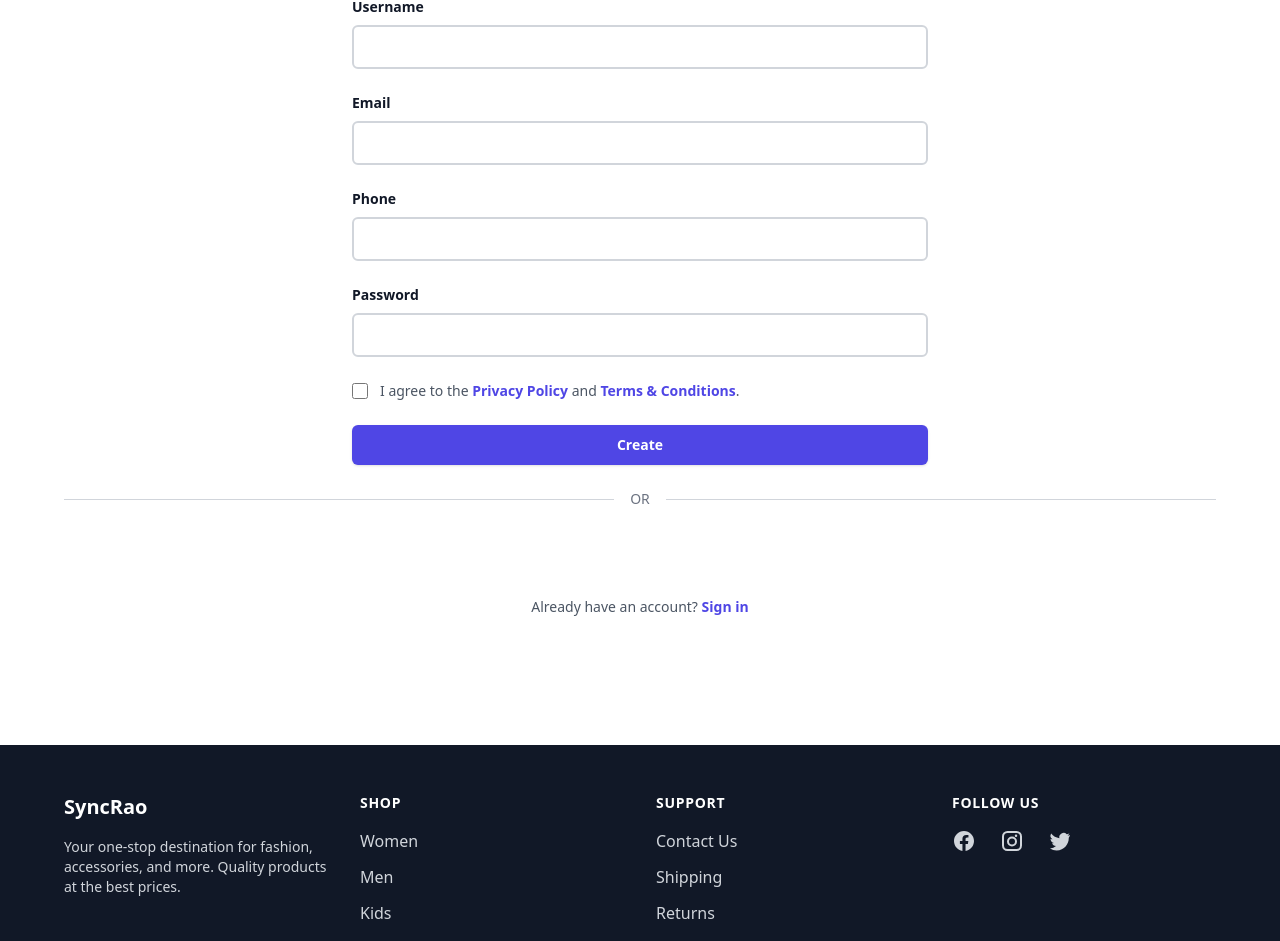
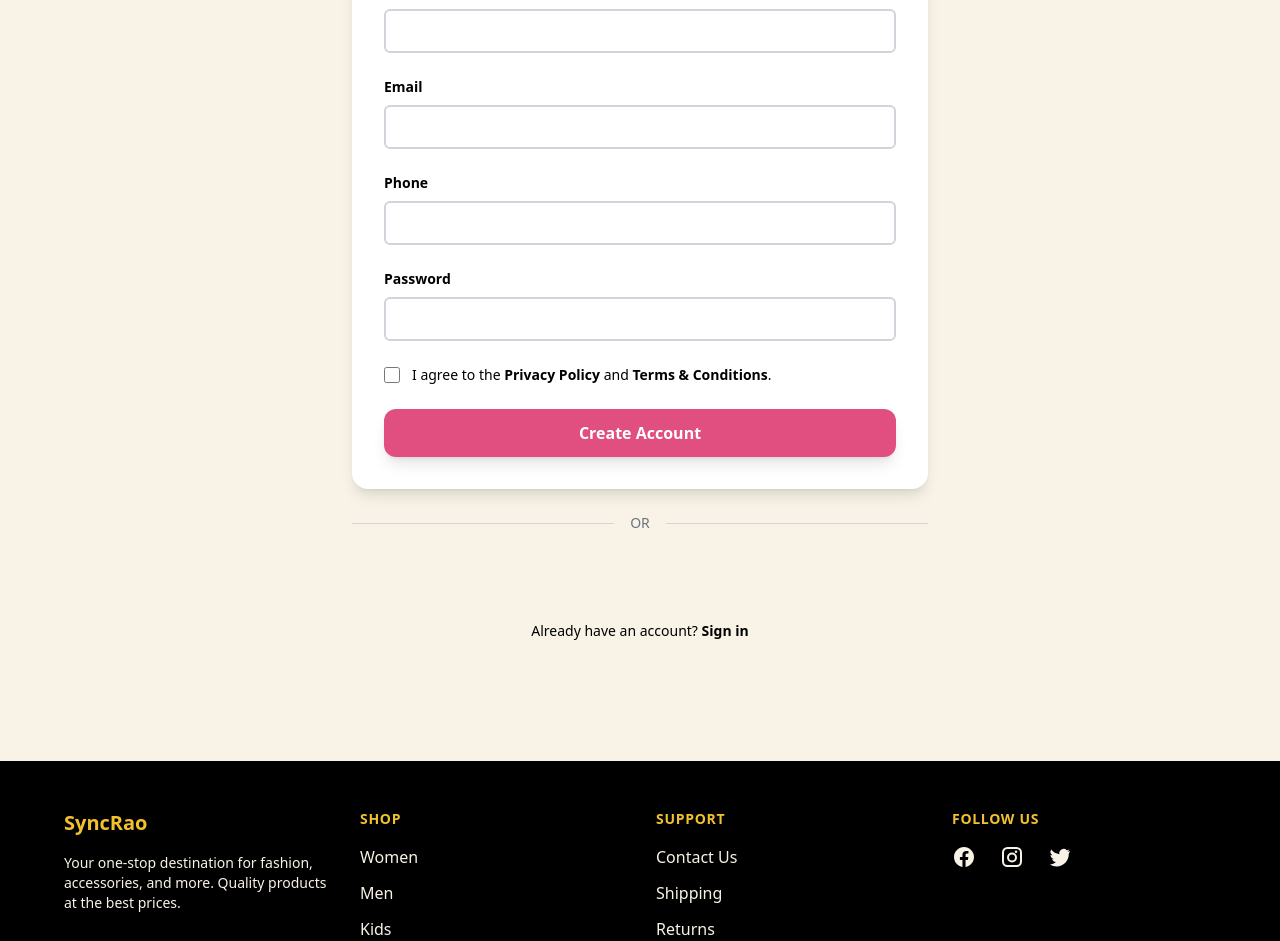
Before and after one commit to syncrao/Rajputi-E-Commerce-Platform, a React (Vite) app in the folder frontend/: page /register in a window 1280 px wide. Shown: the part 400-1341 px from the top of the page. Built offline with nearby package versions, Linux system fonts and the light colour scheme.

Commit message:
added style

```diff
--- a/frontend/src/components/Footer.jsx
+++ b/frontend/src/components/Footer.jsx
@@ -1,12 +1,12 @@
 export default function Footer() {
   return (
-    <footer className="bg-gray-900 text-gray-300">
+    <footer className="bg-rajputi-green text-rajputi-ivory">
       <div className="mx-auto max-w-7xl px-6 py-12 sm:px-12 lg:px-16">
         <div className="grid grid-cols-1 gap-8 md:grid-cols-4">
           {/* Brand */}
           <div>
-            <h2 className="text-xl font-bold text-white">SyncRao</h2>
-            <p className="mt-4 text-sm">
+            <h2 className="text-xl font-bold text-rajputi-yellow">SyncRao</h2>
+            <p className="mt-4 text-sm text-rajputi-ivory">
               Your one-stop destination for fashion, accessories, and more.
               Quality products at the best prices.
             </p>
@@ -14,38 +14,38 @@ export default function Footer() {
 
           {/* Shop */}
           <div>
-            <h3 className="text-sm font-semibold text-white uppercase tracking-wider">
+            <h3 className="text-sm font-semibold text-rajputi-yellow uppercase tracking-wider">
               Shop
             </h3>
             <ul className="mt-4 space-y-3">
-              <li><a href="#" className="hover:text-white">Women</a></li>
-              <li><a href="#" className="hover:text-white">Men</a></li>
-              <li><a href="#" className="hover:text-white">Kids</a></li>
-              <li><a href="#" className="hover:text-white">New Arrivals</a></li>
+              <li><a href="#" className="hover:text-rajputi-pink">Women</a></li>
+              <li><a href="#" className="hover:text-rajputi-pink">Men</a></li>
+              <li><a href="#" className="hover:text-rajputi-pink">Kids</a></li>
+              <li><a href="#" className="hover:text-rajputi-pink">New Arrivals</a></li>
             </ul>
           </div>
 
           {/* Support */}
           <div>
-            <h3 className="text-sm font-semibold text-white uppercase tracking-wider">
+            <h3 className="text-sm font-semibold text-rajputi-yellow uppercase tracking-wider">
               Support
             </h3>
             <ul className="mt-4 space-y-3">
-              <li><a href="#" className="hover:text-white">Contact Us</a></li>
-              <li><a href="#" className="hover:text-white">Shipping</a></li>
-              <li><a href="#" className="hover:text-white">Returns</a></li>
-              <li><a href="#" className="hover:text-white">FAQs</a></li>
+              <li><a href="#" className="hover:text-rajputi-pink">Contact Us</a></li>
+              <li><a href="#" className="hover:text-rajputi-pink">Shipping</a></li>
+              <li><a href="#" className="hover:text-rajputi-pink">Returns</a></li>
+              <li><a href="#" className="hover:text-rajputi-pink">FAQs</a></li>
             </ul>
           </div>
 
           {/* Social */}
           <div>
-            <h3 className="text-sm font-semibold text-white uppercase tracking-wider">
+            <h3 className="text-sm font-semibold text-rajputi-yellow uppercase tracking-wider">
               Follow Us
             </h3>
             <div className="mt-4 flex space-x-6">
               {/* Facebook */}
-              <a href="#" className="hover:text-white" aria-label="Facebook">
+              <a href="#" className="hover:text-rajputi-pink" aria-label="Facebook">
                 <svg className="h-6 w-6 fill-current" viewBox="0 0 24 24">
                   <path d="M22 12c0-5.52-4.48-10-10-10S2 6.48 2 12c0 5
                   3.66 9.13 8.44 9.88v-6.99h-2.54V12h2.54V9.79c0-2.5
@@ -56,7 +56,7 @@ export default function Footer() {
               </a>
 
               {/* Instagram */}
-              <a href="#" className="hover:text-white" aria-label="Instagram">
+              <a href="#" className="hover:text-rajputi-pink" aria-label="Instagram">
                 <svg className="h-6 w-6 fill-current" viewBox="0 0 24 24">
                   <path d="M7.5 2h9A5.5 5.5 0 0 1 22 7.5v9a5.5 5.5 0 0
                   1-5.5 5.5h-9A5.5 5.5 0 0 1 2 16.5v-9A5.5 5.5 0 0
@@ -69,7 +69,7 @@ export default function Footer() {
               </a>
 
               {/* Twitter/X */}
-              <a href="#" className="hover:text-white" aria-label="Twitter">
+              <a href="#" className="hover:text-rajputi-pink" aria-label="Twitter">
                 <svg className="h-6 w-6 fill-current" viewBox="0 0 24 24">
                   <path d="M22 5.92c-.77.35-1.6.58-2.46.69a4.3
                   4.3 0 0 0 1.88-2.37 8.59 8.59 0 0 1-2.72
@@ -88,7 +88,7 @@ export default function Footer() {
         </div>
 
         {/* Bottom */}
-        <div className="mt-12 border-t border-gray-700 pt-6 text-center text-sm">
+        <div className="mt-12 border-t border-rajputi-yellow pt-6 text-center text-sm text-rajputi-ivory">
           <p>&copy; {new Date().getFullYear()} SyncRao. All rights reserved.</p>
         </div>
       </div>
--- a/frontend/src/components/Layout.jsx
+++ b/frontend/src/components/Layout.jsx
@@ -4,12 +4,17 @@ import Footer from "./Footer";
 
 export default function Layout() {
   return (
-    <>
+    <div className="bg-rajputi-ivory min-h-screen flex flex-col">
+      {/* Navbar */}
       <Navbar />
-      <div className="min-h-[80vh] sm:mx-6 lg:mx-8 ">
+
+      {/* Page content */}
+      <main className="flex-1 min-h-[60vh] px-4 sm:px-6 lg:px-8 py-6">
         <Outlet />
-      </div>
+      </main>
+
+      {/* Footer */}
       <Footer />
-    </>
+    </div>
   );
 }
--- a/frontend/src/screens/RegisterScreen.jsx
+++ b/frontend/src/screens/RegisterScreen.jsx
@@ -2,13 +2,11 @@ import { useState } from "react";
 import axios from "axios";
 import { GoogleOAuthProvider, GoogleLogin } from "@react-oauth/google";
 import { Link, useNavigate } from "react-router-dom";
-import toast from 'react-hot-toast';
+import toast from "react-hot-toast";
 import { useDispatch } from "react-redux";
 import { googleLogin } from "../slices/authSlice";
 
-
-
-export const API_URL = import.meta.env.VITE_API_URL
+export const API_URL = import.meta.env.VITE_API_URL;
 
 export default function RegisterScreen() {
   const [formData, setFormData] = useState({
@@ -25,27 +23,16 @@ export default function RegisterScreen() {
   const navigate = useNavigate();
 
   const handleChange = (e) => {
-    setFormData({
-      ...formData,
-      [e.target.name]: e.target.value,
-    });
+    setFormData({ ...formData, [e.target.name]: e.target.value });
   };
 
   const handleFocus = (e) => {
-    setErrors({
-      ...errors,
-      [e.target.name]: "",
-    });
+    setErrors({ ...errors, [e.target.name]: "" });
   };
 
   const handleCheckbox = (e) => {
     setAgree(e.target.checked);
-    if (e.target.checked) {
-      setErrors({
-        ...errors,
-        agree: "",
-      });
-    }
+    if (e.target.checked) setErrors({ ...errors, agree: "" });
   };
 
   const validateForm = () => {
@@ -67,33 +54,20 @@ export default function RegisterScreen() {
     }
 
     setLoading(true);
-
-
-
     try {
-      const res = await axios.post(
-        `${API_URL}/user/register/`,
-        formData
-      );
+      const res = await axios.post(`${API_URL}/user/register/`, formData);
       setFormData({ username: "", email: "", phone: "", password: "" });
       setAgree(false);
+      setErrors({});
       toast.success(res.data.message);
-      setErrors({});
       navigate("/verifyOTP", { state: { email: formData.email } });
     } catch (err) {
-      console.log("error", err);
       const data = err.response?.data;
       if (data && typeof data === "object") {
         const backendErrors = {};
-        for (let key in data) {
-          backendErrors[key] = data[key][0];
-        }
+        for (let key in data) backendErrors[key] = data[key][0];
         setErrors(backendErrors);
-
-      if (data.detail) {
-        toast.success(data.detail);
-      }
-
+        if (data.detail) toast.success(data.detail);
       } else {
         toast.error(data?.detail || "Something went wrong");
       }
@@ -107,7 +81,6 @@ const handleGoogleSuccess = async (credentialResponse) => {
       const res = await dispatch(
         googleLogin({ google_token: credentialResponse.credential })
       ).unwrap();
-
       toast.success("Google login successful!");
       console.log("Google login response:", res);
     } catch (err) {
@@ -116,122 +89,48 @@ const handleGoogleSuccess = async (credentialResponse) => {
     }
   };
 
-
   return (
     <GoogleOAuthProvider clientId="136419210304-emidhp4v69n2oslarprvj8l6s4l61tj6.apps.googleusercontent.com">
-      <div className="isolate bg-white px-6 py-24 sm:py-32 lg:px-8">
-        <div className="mx-auto max-w-2xl text-center">
-          <h2 className="text-4xl font-semibold tracking-tight text-gray-900 sm:text-5xl">
+      <div className="min-h-screen bg-rajputi-ivory flex flex-col items-center justify-center px-6 py-12 sm:py-24 lg:px-8">
+        <div className="max-w-2xl w-full text-center">
+          <h2 className="text-4xl sm:text-5xl font-bold text-rajputi-green">
             Create Account
           </h2>
-          <p className="mt-2 text-lg text-gray-600">
+          <p className="mt-2 text-lg text-rajputi-brown">
             Register with your email and phone number, or sign in with Google.
           </p>
         </div>
 
         <form
           onSubmit={handleSubmit}
-          className="mx-auto mt-16 max-w-xl sm:mt-20 space-y-6"
+          className="mt-10 w-full max-w-xl space-y-6 bg-white p-8 rounded-2xl shadow-lg"
         >
-          <div>
+          {["username", "email", "phone", "password"].map((field) => (
+            <div key={field}>
               <label
-              htmlFor="username"
-              className="block text-sm font-semibold text-gray-900"
+                htmlFor={field}
+                className="block text-sm font-semibold text-rajputi-green"
               >
-              Username
+                {field.charAt(0).toUpperCase() + field.slice(1)}
               </label>
               <input
-              id="username"
-              name="username"
-              type="text"
-              value={formData.username}
+                id={field}
+                name={field}
+                type={field === "password" ? "password" : "text"}
+                value={formData[field]}
                 onChange={handleChange}
                 onFocus={handleFocus}
-              className={`mt-2 block w-full rounded-md border-2 px-3.5 py-2 text-base text-gray-900 placeholder:text-gray-400 focus:outline-none ${
-                errors.username
+                className={`mt-2 block w-full rounded-md border-2 px-3.5 py-2 text-gray-900 placeholder-gray-400 focus:outline-none ${
+                  errors[field]
                     ? "border-red-500"
-                  : "border-gray-300 focus:border-indigo-600"
+                    : "border-gray-300 focus:border-rajputi-pink"
                 }`}
               />
-            {errors.username && (
-              <p className="text-red-500 text-sm mt-1">{errors.username}</p>
+              {errors[field] && (
+                <p className="text-red-500 text-sm mt-1">{errors[field]}</p>
               )}
             </div>
-
-          <div>
-            <label
-              htmlFor="email"
-              className="block text-sm font-semibold text-gray-900"
-            >
-              Email
-            </label>
-            <input
-              id="email"
-              name="email"
-              type="email"
-              value={formData.email}
-              onChange={handleChange}
-              onFocus={handleFocus}
-              className={`mt-2 block w-full rounded-md border-2 px-3.5 py-2 text-base text-gray-900 placeholder:text-gray-400 focus:outline-none ${
-                errors.email
-                  ? "border-red-500"
-                  : "border-gray-300 focus:border-indigo-600"
-              }`}
-            />
-            {errors.email && (
-              <p className="text-red-500 text-sm mt-1">{errors.email}</p>
-            )}
-          </div>
-
-          <div>
-            <label
-              htmlFor="phone"
-              className="block text-sm font-semibold text-gray-900"
-            >
-              Phone
-            </label>
-            <input
-              id="phone"
-              name="phone"
-              type="text"
-              value={formData.phone}
-              onChange={handleChange}
-              onFocus={handleFocus}
-              className={`mt-2 block w-full rounded-md border-2 px-3.5 py-2 text-base text-gray-900 placeholder:text-gray-400 focus:outline-none ${
-                errors.phone
-                  ? "border-red-500"
-                  : "border-gray-300 focus:border-indigo-600"
-              }`}
-            />
-            {errors.phone && (
-              <p className="text-red-500 text-sm mt-1">{errors.phone}</p>
-            )}
-          </div>
-
-          <div>
-            <label
-              htmlFor="password"
-              className="block text-sm font-semibold text-gray-900"
-            >
-              Password
-            </label>
-            <input
-              id="password"
-              name="password"
-              type="password"
-              value={formData.password}
-              onChange={handleChange}
-              onFocus={handleFocus}
-              className={`mt-2 block w-full rounded-md border-2 px-3.5 py-2 text-base text-gray-900 placeholder:text-gray-400 focus:outline-none ${
-                errors.password
-                  ? "border-red-500"
-                  : "border-gray-300 focus:border-indigo-600"
-              }`}
-            />
-            {errors.password && (
-              <p className="text-red-500 text-sm mt-1">{errors.password}</p>
-            )}
-          </div>
+          ))}
 
           <div className="flex items-center gap-3">
             <input
@@ -240,22 +139,22 @@ const handleGoogleSuccess = async (credentialResponse) => {
               type="checkbox"
               checked={agree}
               onChange={handleCheckbox}
-              className={`h-4 w-4 rounded border-gray-300 text-indigo-600 focus:ring-indigo-600 ${
+              className={`h-4 w-4 rounded border-gray-300 text-rajputi-pink focus:ring-rajputi-pink ${
                 errors.agree ? "border-red-500" : ""
               }`}
             />
-            <label htmlFor="agree" className="text-sm text-gray-600">
+            <label htmlFor="agree" className="text-sm text-rajputi-brown">
               I agree to the{" "}
               <a
                 href="/privacy-policy"
-                className="font-semibold text-indigo-600 hover:underline"
+                className="font-semibold text-rajputi-green hover:underline"
               >
                 Privacy Policy
               </a>{" "}
               and{" "}
               <a
                 href="/terms"
-                className="font-semibold text-indigo-600 hover:underline"
+                className="font-semibold text-rajputi-green hover:underline"
               >
                 Terms & Conditions
               </a>
@@ -268,11 +167,10 @@ const handleGoogleSuccess = async (credentialResponse) => {
 
           <button
             type="submit"
-            className={`block w-full rounded-md px-3.5 py-2.5 text-center text-sm font-semibold shadow
-          ${
+            className={`w-full py-3 rounded-xl text-white font-semibold shadow-lg transition ${
               loading
                 ? "bg-gray-400 cursor-not-allowed"
-              : "bg-indigo-600 text-white hover:bg-indigo-500 focus:outline-indigo-600"
+                : "bg-rajputi-pink hover:bg-rajputi-orange focus:outline-rajputi-yellow"
             }`}
           >
             {loading ? (
@@ -300,29 +198,29 @@ const handleGoogleSuccess = async (credentialResponse) => {
                 Creating...
               </div>
             ) : (
-              "Create"
+              "Create Account"
             )}
           </button>
         </form>
 
-        <div className="flex items-center my-6">
+        <div className="flex items-center my-6 w-full max-w-xl">
           <div className="flex-grow border-t border-gray-300"></div>
           <span className="px-4 text-gray-500 text-sm">OR</span>
           <div className="flex-grow border-t border-gray-300"></div>
         </div>
 
-        <div className="flex justify-center">
+        <div className="flex justify-center mb-6 w-full max-w-xl">
           <GoogleLogin
             onSuccess={handleGoogleSuccess}
             onError={() => toast.error("Google login failed!")}
           />
         </div>
 
-        <p className="mt-6 text-center text-sm text-gray-600">
+        <p className="text-sm text-rajputi-brown">
           Already have an account?{" "}
           <Link
             to="/login"
-            className="font-semibold text-indigo-600 hover:underline"
+            className="font-semibold text-rajputi-green hover:underline"
           >
             Sign in
           </Link>
--- a/frontend/src/screens/VerifyOTP.jsx
+++ b/frontend/src/screens/VerifyOTP.jsx
@@ -3,16 +3,14 @@ import toast from "react-hot-toast";
 import axios from "axios";
 import { useNavigate, useLocation } from "react-router-dom";
 
-export const API_URL = import.meta.env.VITE_API_URL
+export const API_URL = import.meta.env.VITE_API_URL;
 
 export default function VerifyOTP() {
   const [otp, setOtp] = useState(new Array(6).fill(""));
   const inputRefs = useRef([]);
-
-  const navigate = useNavigate()
-  const location = useLocation()
-
-  const email = location.state?.email
+  const navigate = useNavigate();
+  const location = useLocation();
+  const email = location.state?.email;
 
   useEffect(() => {
     const sendOtp = async () => {
@@ -27,16 +25,13 @@ export default function VerifyOTP() {
     sendOtp();
   }, [email]);
 
-
   const handleChange = (value, index) => {
     if (/^[0-9]?$/.test(value)) {
       const newOtp = [...otp];
       newOtp[index] = value;
       setOtp(newOtp);
 
-      if (value && index < 5) {
-        inputRefs.current[index + 1].focus();
-      }
+      if (value && index < 5) inputRefs.current[index + 1].focus();
     }
   };
 
@@ -45,7 +40,6 @@ export default function VerifyOTP() {
       inputRefs.current[index - 1].focus();
     }
   };
-
 
   const handleVerify = async () => {
     const finalOtp = otp.join("");
@@ -57,16 +51,17 @@ export default function VerifyOTP() {
     try {
       await axios.post(`${API_URL}/user/verify_otp/`, { email, code: finalOtp });
       toast.success("OTP verified successfully!");
-      navigate("/login")
+      navigate("/login");
     } catch (error) {
-      toast.error("Invalid OTP")
+      toast.error("Invalid OTP");
       console.error(error);
     }
   };
 
   return (
-    <div className="max-w-md mx-auto bg-white p-8 rounded-2xl shadow">
-      <h2 className="text-2xl font-semibold text-gray-900 text-center mb-4">
+    <div className="min-h-screen bg-rajputi-ivory flex items-center justify-center px-4 py-12">
+      <div className="w-full max-w-md bg-white p-8 rounded-2xl shadow-lg">
+        <h2 className="text-2xl font-bold text-rajputi-green text-center mb-4">
           Verify OTP
         </h2>
         <p className="text-gray-600 text-center mb-6">
@@ -83,17 +78,18 @@ export default function VerifyOTP() {
               value={digit}
               onChange={(e) => handleChange(e.target.value, index)}
               onKeyDown={(e) => handleKeyDown(e, index)}
-            className="w-12 h-12 text-center text-xl font-semibold border-2 border-gray-300 rounded-lg focus:outline-none focus:border-indigo-600"
+              className="w-12 h-12 text-center text-xl font-semibold border-2 border-gray-300 rounded-lg focus:outline-none focus:border-rajputi-pink transition"
             />
           ))}
         </div>
 
         <button
           onClick={handleVerify}
-        className="w-full bg-indigo-600 text-white py-2.5 rounded-lg font-semibold hover:bg-indigo-500 transition"
+          className="w-full py-2.5 rounded-xl bg-rajputi-pink text-white font-semibold shadow hover:bg-rajputi-orange focus:outline-rajputi-yellow transition"
         >
           Verify
         </button>
       </div>
+    </div>
   );
 }
--- a/frontend/tailwind.config.js
+++ b/frontend/tailwind.config.js
@@ -1,11 +1,29 @@
-/** @type {import('tailwindcss').Config} */
 export default {
-  content: [
-    "./index.html",
-    "./src/**/*.{js,jsx,ts,tsx}",  // scans all React files
-  ],
+  content: ["./src/**/*.{js,jsx,ts,tsx}"],
   theme: {
-    extend: {},
+    extend: {
+      colors: {
+        rajputi: {
+          pink: "#E04F80",
+          green: "#000000ff",
+          orange: "#F47C20",
+          blue: "#2B4C9E",
+          maroon: "#7B1E28",
+          yellow: "#F2C12E",
+          ivory: "#F8F3E6",
+          black: "#2E2E2E",
+        },
+      },
+      boxShadow: {
+        'rajputi-light': '0 4px 10px rgba(240, 193, 46, 0.3)',
+        'rajputi-card': '0 6px 12px rgba(224, 79, 128, 0.15)',
+        'rajputi-icon': '0 0 8px rgba(242, 193, 46, 0.4)',
+      },
+      borderRadius: {
+        'lg': '0.5rem',
+        'xl': '0.75rem',
+      },
+    },
   },
   plugins: [],
 }
```
Also changed, not shown: frontend/src/screens/LoginScreen.jsx (+30 -29 lines), frontend/src/screens/ProfileScreen.jsx (+34 -20 lines), frontend/src/screens/ResetPassword.jsx (+23 -48 lines). Lines whose indentation alone changed are shown as unchanged.
